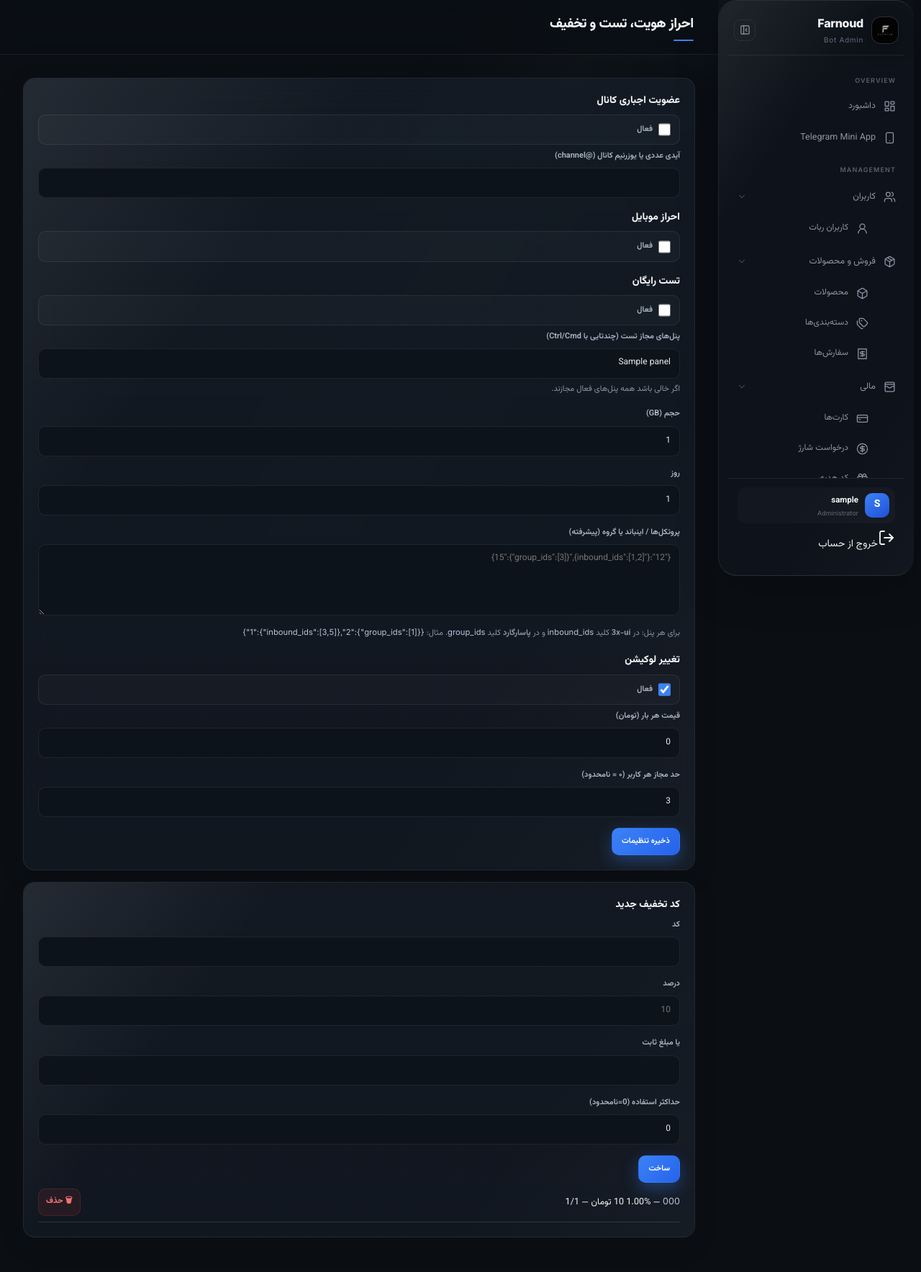
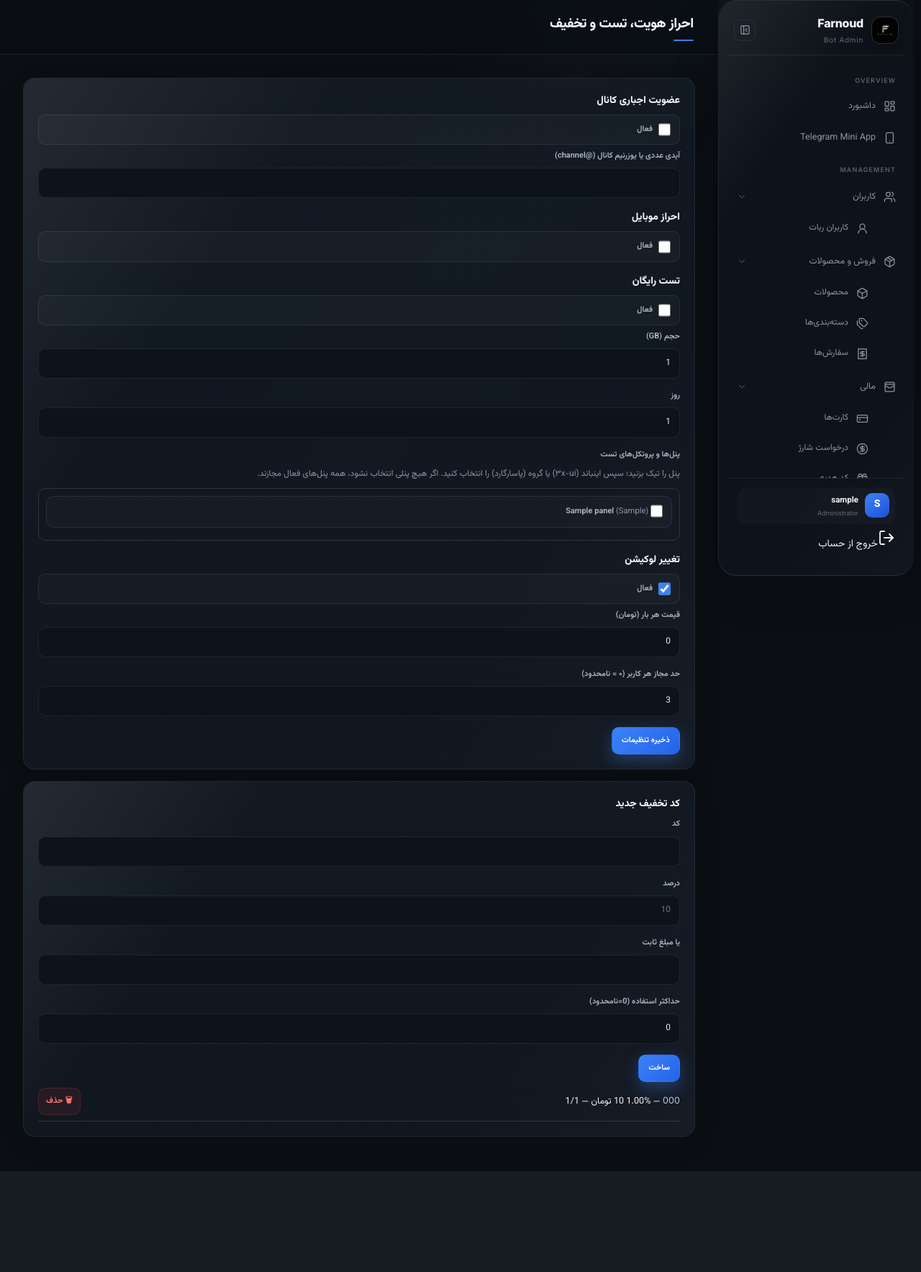
Before and after one commit to farnoudhosseini/Farnoud-0.0.1, a Flask app: page /growth in a window 1280 px wide. Shown: the whole page at 72% size. After the commit the page ends 1627 px from the top, so only its background shows below. Run offline with Flask 3, Linux system fonts and the light colour scheme; the visitor is signed in with stand-in values (Sample User, id 1); data comes from the database, SQL or seed files in the repository; tables that the repository leaves empty hold one stand-in row (values such as "Sample post").

Commit message:
refactor(growth): enhance trial panel and protocols management with improved UI and JSON handling

```diff
--- a/admin_app.py
+++ b/admin_app.py
@@ -956,23 +956,15 @@ def growth_settings():
                 elif val is None:
                     continue
                 set_setting_sync(key, val)
-            # چند پنل تست
+            # چند پنل تست + پروتکل‌ها (تیک‌باکس مثل محصولات)
+            import json
             ids = request.form.getlist("trial_panel_ids") or []
             ids = [str(x).strip() for x in ids if str(x).strip().isdigit()]
             set_setting_sync("trial_panel_ids", ",".join(ids))
-            # سازگاری با نسخه قبل
             set_setting_sync("trial_panel_id", ids[0] if ids else "")
-            # JSON پروتکل‌ها
-            raw_json = (request.form.get("trial_protocols_json") or "").strip()
-            if raw_json:
-                try:
-                    import json
-                    json.loads(raw_json)  # validate
-                    set_setting_sync("trial_protocols_json", raw_json)
-                except Exception:
-                    flash("JSON پروتکل تست نامعتبر است — بقیه تنظیمات ذخیره شد", "error")
-            else:
-                set_setting_sync("trial_protocols_json", "{}")
+            # همان منطق محصولات: panel_inbounds_{id} / panel_groups_{id}
+            pcfg = _parse_panel_config_from_form(ids)
+            set_setting_sync("trial_protocols_json", json.dumps(pcfg or {}, ensure_ascii=False))
             flash("تنظیمات ذخیره شد", "success")
         elif action == "discount":
             ok = create_discount(
@@ -990,6 +982,13 @@ def growth_settings():
             ok = delete_discount(did) if did else False
             flash("کد تخفیف حذف شد" if ok else "کد یافت نشد یا حذف نشد", "success" if ok else "error")
         return redirect(url_for("growth_settings"))
+    import json as _json
+    try:
+        _trial_protocols = _json.loads(get_setting_sync("trial_protocols_json", "{}") or "{}")
+        if not isinstance(_trial_protocols, dict):
+            _trial_protocols = {}
+    except Exception:
+        _trial_protocols = {}
     return render_template(
         "growth.html",
         username=session.get("admin_username"), active="growth",
@@ -1003,6 +1002,7 @@ def growth_settings():
             "trial_panel_id": get_setting_sync("trial_panel_id", ""),
             "trial_panel_ids": get_setting_sync("trial_panel_ids", "") or get_setting_sync("trial_panel_id", ""),
             "trial_protocols_json": get_setting_sync("trial_protocols_json", "") or "",
+            "trial_protocols": _trial_protocols,
             "trial_volume_gb": get_setting_sync("trial_volume_gb", "1"),
             "trial_days": get_setting_sync("trial_days", "1"),
             "location_change_enabled": get_setting_sync("location_change_enabled", "1"),
--- a/templates/growth.html
+++ b/templates/growth.html
@@ -16,24 +16,86 @@
 
 <div class="card-title" style="margin-top:16px">تست رایگان</div>
 <label class="check-item"><input type="checkbox" name="trial_enabled" value="1" {% if s.trial_enabled=='1' %}checked{% endif %}> فعال</label>
-<div class="form-group"><label>پنل‌های مجاز تست (چندتایی با Ctrl/Cmd)</label>
-<select name="trial_panel_ids" class="form-select" multiple size="{{ panels|length if panels|length < 8 else 8 }}">
-{% set selected = (s.trial_panel_ids or s.trial_panel_id or '')|string %}
-{% for p in panels %}
-<option value="{{ p.id }}" {% if p.id|string in selected.split(',') %}selected{% endif %}>{{ p.name }}</option>
-{% endfor %}
-</select>
-<div class="muted" style="font-size:.8rem;margin-top:.3rem">اگر خالی باشد همه پنل‌های فعال مجازند.</div>
-</div>
 <div class="form-group"><label>حجم (GB)</label><input name="trial_volume_gb" value="{{ s.trial_volume_gb }}"></div>
 <div class="form-group"><label>روز</label><input name="trial_days" value="{{ s.trial_days }}"></div>
-<div class="form-group"><label>پروتکل‌ها / اینباند یا گروه (پیشرفته)</label>
-<textarea name="trial_protocols_json" rows="4" class="form-control" placeholder='{"12":{"inbound_ids":[1,2]},"15":{"group_ids":[3]}}'>{{ s.trial_protocols_json or '' }}</textarea>
-<div class="muted" style="font-size:.8rem;margin-top:.3rem">
-برای هر پنل: در <b>3x-ui</b> کلید <code>inbound_ids</code> و در <b>پاسارگارد</b> کلید <code>group_ids</code>.
-مثال: <code>{"1":{"inbound_ids":[3,5]},"2":{"group_ids":[1]}}</code>
+
+<div class="form-group"><label>پنل‌ها و پروتکل‌های تست</label>
+<div class="muted" style="font-size:.85rem;margin-bottom:8px">پنل را تیک بزنید؛ سپس اینباند (۳x-ui) یا گروه (پاسارگارد) را انتخاب کنید. اگر هیچ پنلی انتخاب نشود، همه پنل‌های فعال مجازند.</div>
+<div class="checkbox-list" id="trialPanelList">
+{% set selected_ids = (s.trial_panel_ids or s.trial_panel_id or '')|string %}
+{% set trial_cfg = s.trial_protocols or {} %}
+{% for pan in panels %}
+  {% set ptype = (pan.panel_type or 'pasarguard')|lower %}
+  <div class="panel-block" style="border:1px solid var(--border);border-radius:10px;padding:10px;margin-bottom:8px">
+    <label class="check-item" style="font-weight:600">
+      <input type="checkbox" class="trial-panel-check" name="trial_panel_ids" value="{{ pan.id }}"
+             data-type="{{ ptype }}" data-id="{{ pan.id }}"
+             {% if pan.id|string in selected_ids.split(',') %}checked{% endif %}>
+      {{ pan.name }}
+      <span class="muted" style="font-weight:400;font-size:.8rem">({{ pan.panel_type or 'pasarguard' }})</span>
+    </label>
+    <div class="panel-sub" id="trial-sub-{{ pan.id }}" style="margin-top:8px;padding-right:8px;{% if pan.id|string not in selected_ids.split(',') %}display:none{% endif %}">
+      <div class="muted" style="font-size:.8rem;margin-bottom:4px">
+        {% if ptype in ['3x-ui','3xui','xui','sanaei'] %}اینباندهای مجاز برای تست:{% else %}گروه‌های مجاز برای تست:{% endif %}
+      </div>
+      <div class="trial-sub-options" data-panel="{{ pan.id }}" data-type="{{ ptype }}">
+        <span class="muted">در حال بارگذاری…</span>
+      </div>
+    </div>
+  </div>
+{% else %}<span class="muted">ابتدا پنل اضافه کنید</span>{% endfor %}
 </div>
 </div>
+
+<script>
+(function(){
+  const preselect = {{ (s.trial_protocols or {}) | tojson }};
+  async function loadSub(panelId, ptype, box){
+    box.innerHTML = '<span class="muted">بارگذاری…</span>';
+    try{
+      const url = (ptype === '3x-ui' || ptype === '3xui' || ptype === 'xui' || ptype === 'sanaei')
+        ? '/api/panels/' + panelId + '/inbounds'
+        : '/api/panels/' + panelId + '/groups';
+      const res = await fetch(url, {credentials:'same-origin'});
+      const data = await res.json();
+      if(!data.ok){ box.innerHTML = '<span style="color:var(--error)">'+(data.error||'خطا')+'</span>'; return; }
+      const items = data.items || [];
+      if(!items.length){ box.innerHTML = '<span class="muted">موردی یافت نشد</span>'; return; }
+      const cfg = preselect[panelId] || preselect[String(panelId)] || {};
+      const isXui = (ptype.indexOf('3x')>=0 || ptype==='xui' || ptype==='sanaei');
+      const selected = new Set(
+        isXui ? (cfg.inbound_ids||[]).map(String) : (cfg.group_ids||[]).map(String)
+      );
+      const name = isXui ? 'panel_inbounds_'+panelId : 'panel_groups_'+panelId;
+      box.innerHTML = items.map(it=>{
+        const id = String(it.id);
+        const label = it.label || it.name || it.remark || id;
+        const chk = selected.has(id) ? 'checked' : '';
+        return '<label class="check-item" style="display:block;margin:4px 0"><input type="checkbox" name="'+name+'" value="'+id+'" '+chk+'> '+label+'</label>';
+      }).join('');
+    }catch(e){
+      box.innerHTML = '<span style="color:var(--error)">خطا در دریافت</span>';
+    }
+  }
+  function onToggle(cb){
+    const id = cb.dataset.id;
+    const type = (cb.dataset.type||'').toLowerCase();
+    const sub = document.getElementById('trial-sub-'+id);
+    const box = sub.querySelector('.trial-sub-options');
+    if(cb.checked){
+      sub.style.display='block';
+      loadSub(id, type, box);
+    } else {
+      sub.style.display='none';
+      box.innerHTML='';
+    }
+  }
+  document.querySelectorAll('.trial-panel-check').forEach(cb=>{
+    cb.addEventListener('change', ()=>onToggle(cb));
+    if(cb.checked) onToggle(cb);
+  });
+})();
+</script>
 
 <div class="card-title" style="margin-top:16px">تغییر لوکیشن</div>
 <label class="check-item"><input type="checkbox" name="location_change_enabled" value="1" {% if s.location_change_enabled=='1' %}checked{% endif %}> فعال</label>
```
